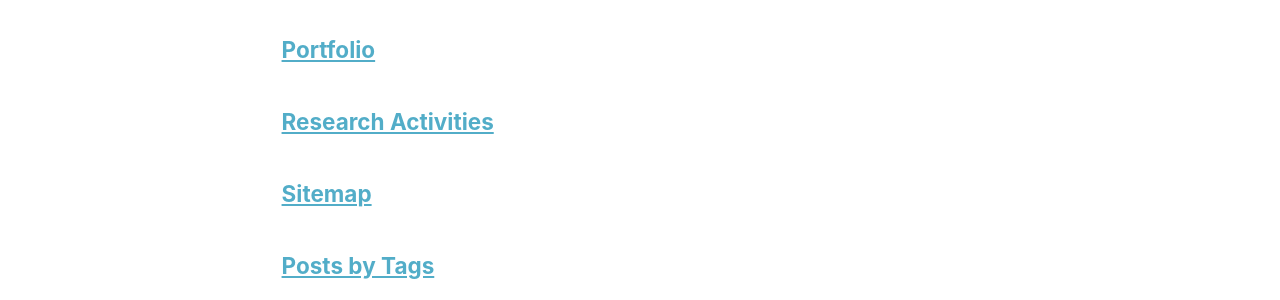
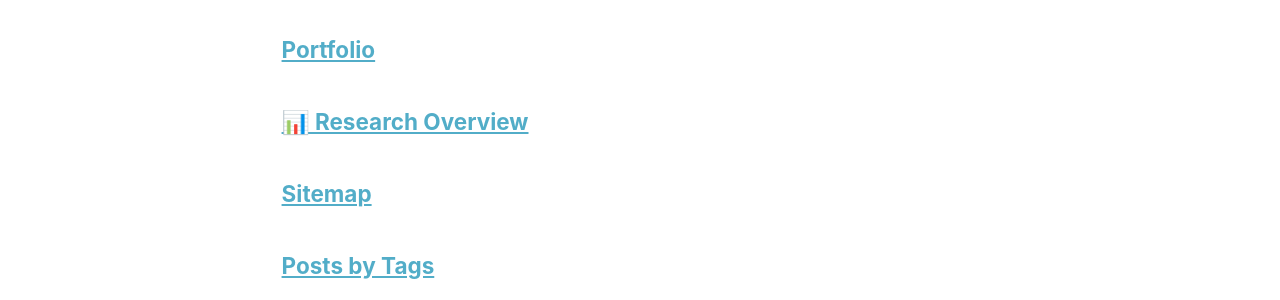
Before and after one commit to johnthomasphd/johnthomasphd.github.io, a Jekyll site: the page built from _pages/page-archive.html, in a window 1280 px wide and 900 px high, scrolled down 783 px. Shown: the part 152-452 px from the top of the window. Built offline with Jekyll 4.4.1, drawn with Linux system fonts in a browser that asks for light colours.

Commit message:
Update publications.md

```diff
--- a/_pages/publications.md
+++ b/_pages/publications.md
@@ -1,11 +1,9 @@
 ---
 layout: archive
-title: "Research Activities"
+title: "📊 Research Overview"
 permalink: /publications/
 author_profile: true
 ---
-
-## 📊 Research Overview
 
 **Publications:** 32 peer-reviewed publications (20 journal articles, 8 conference publications, 2 book chapters, and 2 under review), 1 patent pending, 2 technology disclosures, 26 abstracts, and 1 magazine article.
 
```
